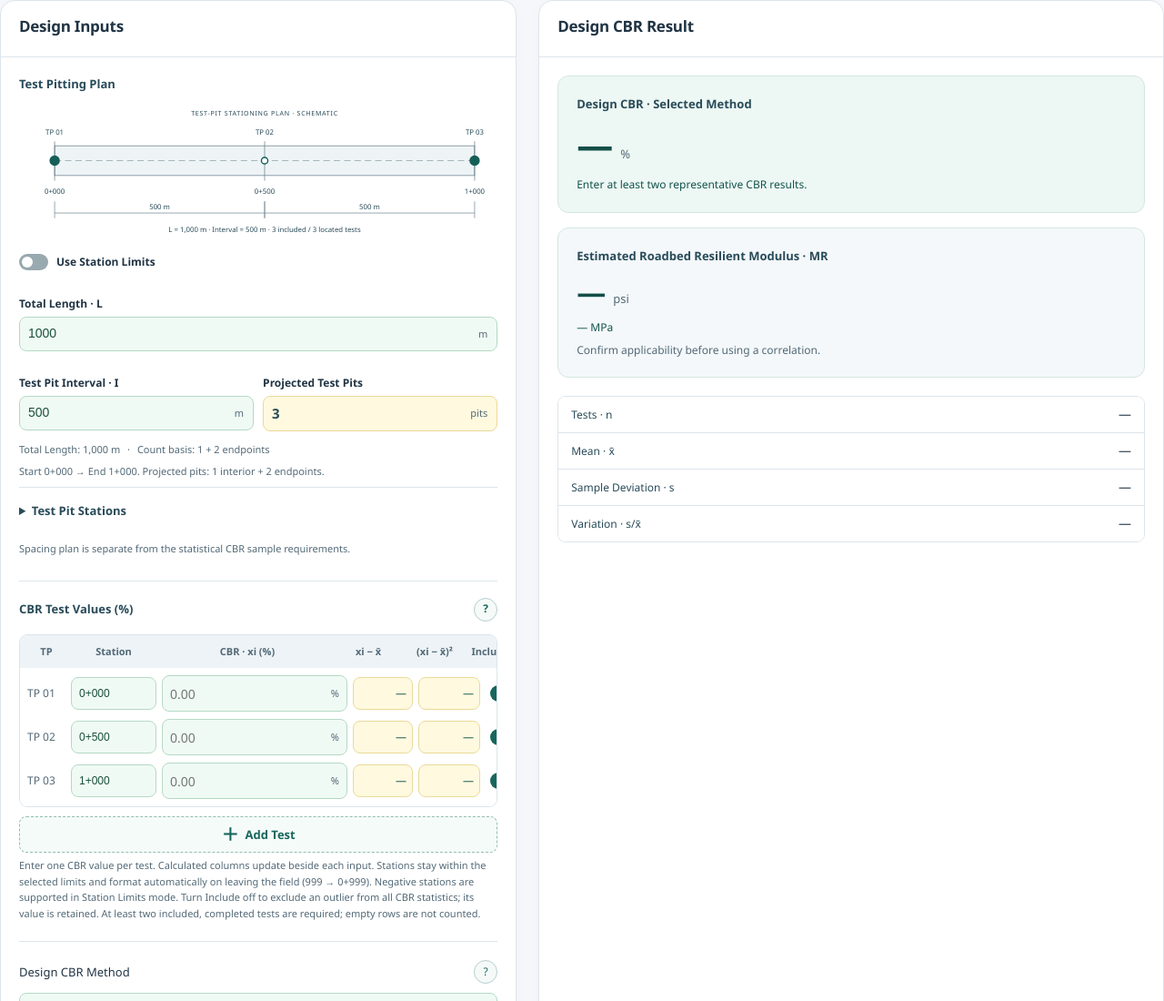
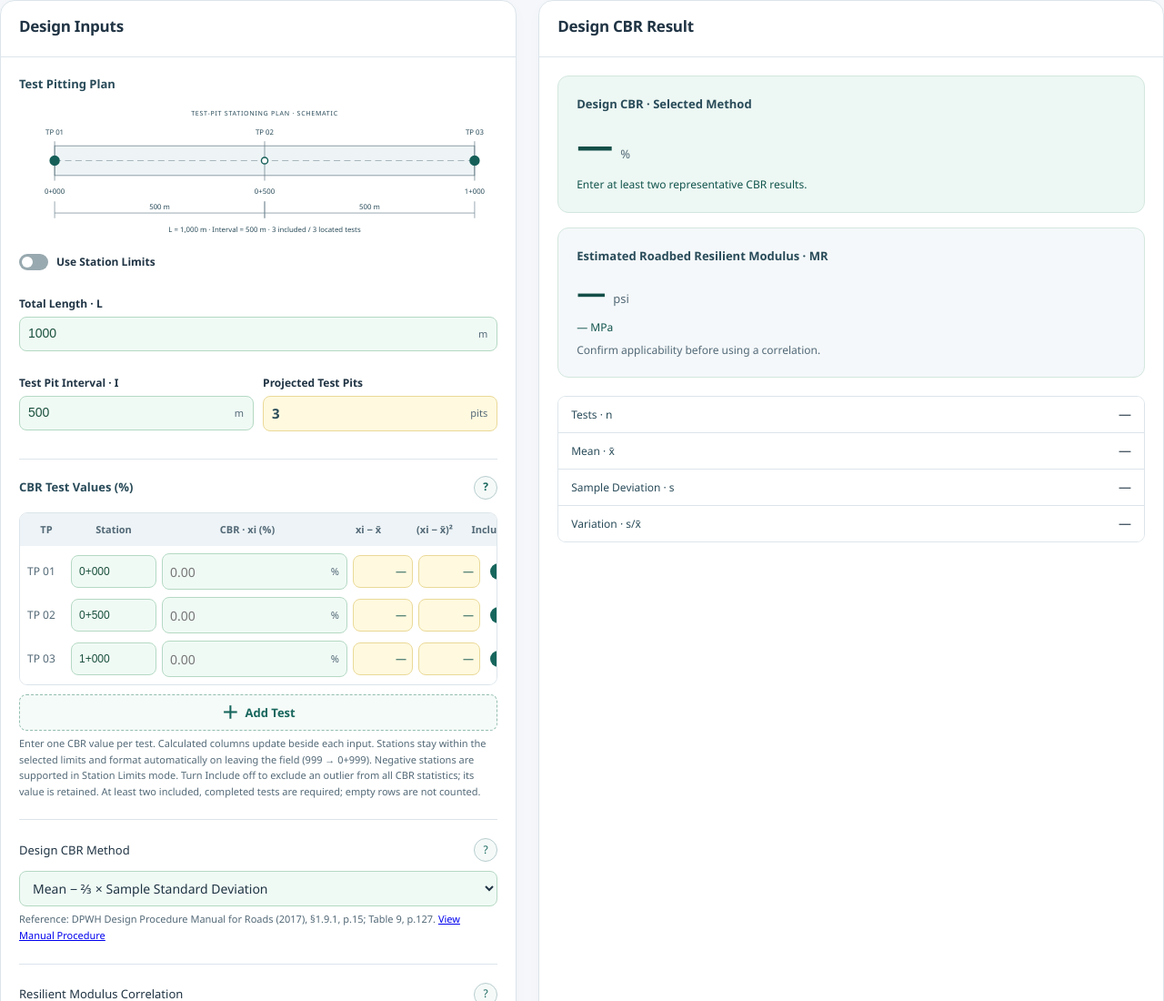
Before and after one commit to ljanre/hd-toolkit, a website: page src/components/design-cbr/index.html in a window 1280 px wide. Shown: the top 1100 px of the page at 91% size. Drawn offline with Linux system fonts and the light colour scheme.

Commit message:
Remove duplicate CBR plan notes and station list

```diff
--- a/src/components/design-cbr/index.html
+++ b/src/components/design-cbr/index.html
@@ -10,11 +10,8 @@
 <div><label for="pitInterval">Test Pit Interval · I</label><div class="pit-entry"><input id="pitInterval" type="number" min="0" step="any" value="500"><span>m</span></div></div>
 <div><label for="pitCount">Projected Test Pits</label><div class="pit-entry pit-calculated"><output id="pitCount">—</output><span>pits</span></div></div>
 </div>
-<p class="pit-plan-meta">Total Length: <output id="pitRoadLength">—</output> <span>·</span> Count basis: <output id="pitInterior">—</output></p>
-<p id="pitPlanStatus" class="pit-plan-status" role="status" aria-live="polite"></p>
+<p id="pitPlanStatus" hidden class="pit-plan-status" role="status" aria-live="polite"></p>
 
-<details><summary>Test Pit Stations</summary><div id="pitStations" class="pit-stations"></div></details>
-<p class="pit-plan-note">Spacing plan is separate from the statistical CBR sample requirements.</p>
 </section><div role="group" aria-labelledby="samplesLabel"><div class="samples-heading" id="samplesLabel">CBR Test Values (%) <button type="button" class="help" data-guide="samples" aria-label="Guide to CBR Test Values">?</button></div><div class="sample-worksheet"><div class="sample-columns" aria-hidden="true"><span>TP</span><span>Station</span><span>CBR · xi (%)</span><span>xi − x̄</span><span>(xi − x̄)²</span><span>Include</span><span></span></div><div id="samples" class="sample-inputs"></div></div><button id="addTest" class="add-test" type="button"><span aria-hidden="true">＋</span> Add Test</button><small id="sampleHelp">Enter one CBR value per test. Calculated columns update beside each input. Stations stay within the selected limits and format automatically on leaving the field (999 → 0+999). Negative stations are supported in Station Limits mode. Turn Include off to exclude an outlier from all CBR statistics; its value is retained. At least two included, completed tests are required; empty rows are not counted.</small></div>
 <div class="step-controls method-selection"><label for="method">Design CBR Method <button type="button" class="help" data-guide="method" aria-label="Guide to Design CBR Method">?</button></label><select id="method" aria-describedby="methodReference"><option value="statistical">Mean − ⅔ × Sample Standard Deviation</option><option value="range">Mean − (Maximum − Minimum) / C</option></select><small id="methodReference" hidden><span id="methodReferenceText"></span> <a id="methodReferenceLink" target="_blank" rel="noopener"></a></small></div>
 <div class="step-controls"><label for="mrMethod">Resilient Modulus Correlation <button type="button" class="help" data-guide="modulus" aria-label="Guide to Resilient Modulus Correlation">?</button></label><select id="mrMethod"><option value="linear">MR (psi) = 1500 × Design CBR</option><option value="power">MR (psi) = 2555 × (Design CBR)⁰·⁶⁴</option></select><label class="check" id="soilConfirmation"><input type="checkbox" id="fineSoaked" checked> Tests represent fine-grained soil with soaked design CBR ≤10</label></div>
@@ -38,4 +35,4 @@
 <div id="methodTables" hidden>
 <section class="guide-reference" aria-labelledby="minimumGuideTitle"><h3 id="minimumGuideTitle">Minimum Sample Count · DPWH Table 9</h3><p class="note">For the supplied error &lt; ±20% criterion, compare 100s/x̄ with this table. The tool uses the next listed ratio at or above the calculated ratio, without extrapolation beyond 70%. This sample-count check is not a new confidence-interval calculation.</p><table><thead><tr><th scope="col">s/x̄ (%)</th><th scope="col">Minimum Tests</th></tr></thead><tbody id="minimumRows"></tbody></table><p class="note">Verified in DPWH Design Procedure Manual for Roads (2017), §1.9.1, p.15 and Table 9, p.127.</p></section>
 <div id="manualCBR"><figure class="manual-figure"><a href="../../assets/dpwh-manual/cbr-procedure.png" target="_blank" rel="noopener"><img src="../../assets/dpwh-manual/cbr-procedure.png" loading="lazy" alt="§1.9.1 · Design CBR Procedure · p.15"></a><figcaption>DPWH Design Procedure Manual for Roads (2017) · §1.9.1 · Design CBR Procedure · p.15 · Click to enlarge.</figcaption></figure><figure class="manual-figure"><a href="../../assets/dpwh-manual/cbr-sample-count.png" target="_blank" rel="noopener"><img src="../../assets/dpwh-manual/cbr-sample-count.png" loading="lazy" alt="Table 9 · Minimum CBR Samples · p.127"></a><figcaption>DPWH Design Procedure Manual for Roads (2017) · Table 9 · Minimum CBR Samples · p.127 · Click to enlarge.</figcaption></figure></div><section id="coefficientReference" class="guide-reference" aria-labelledby="coefficientGuideTitle"><h3 id="coefficientGuideTitle">Coefficient C · Supplied Table 6-22</h3><p class="note">Design CBR = mean of individual locations − (Max CBR − Min CBR)/C. Reference shown in the supplied excerpt: DGCS Volume 4, Section 6.11.5. Select C using the number of completed tests.</p><table><thead><tr><th scope="col">Number of Values</th><th scope="col">C</th></tr></thead><tbody id="coefficientRows"></tbody></table></section>
-</div></dialog><script src="engine.js"></script><script src="cbr.js?v=signed-stations-5"></script><script src="sampling-plan.js?v=signed-stations-5"></script></body></html>
+</div></dialog><script src="engine.js"></script><script src="cbr.js?v=signed-stations-5"></script><script src="sampling-plan.js?v=clean-plan-7"></script></body></html>
--- a/src/components/design-cbr/sampling-plan.js
+++ b/src/components/design-cbr/sampling-plan.js
@@ -32,28 +32,28 @@
   }
   function update(){
     $('pitLengthField').hidden=stationMode;$('pitStationFields').hidden=!stationMode;
-    for(const id of ['pitCount','pitRoadLength','pitInterior'])$(id).textContent='—';
-    $('pitStations').replaceChildren();$('pitPlanStatus').classList.remove('invalid');
+    $('pitCount').textContent='—';$('pitPlanStatus').hidden=true;
+    $('pitPlanStatus').classList.remove('invalid');
     try{
       const pending=stationMode?(!$('pitStart').value.trim()||!$('pitEnd').value.trim()):!$('pitLength').value.trim();
       if(pending){activePlan=null;$('pitPlanStatus').textContent='Enter the road length or station limits to project test pits.';$('pitDiagram').innerHTML='';return;}
-      const plan=read();$('pitCount').textContent=fmt(plan.count);$('pitRoadLength').textContent=fmt(plan.length)+' m';$('pitInterior').textContent=fmt(plan.interior)+' + 2 endpoints';
+      const plan=read();$('pitCount').textContent=fmt(plan.count);
       $('pitPlanStatus').textContent='Start '+chainage(plan.start)+' → End '+chainage(plan.end)+'. Both endpoints are included once; final spacing '+fmt(plan.lastInterval)+' m.';
       $('pitDiagram').innerHTML=diagram(plan);
       activePlan=plan;window.CBRWorksheet?.setPlan(plan);refresh();
-    }catch(error){activePlan=null;$('pitPlanStatus').textContent=error.message;$('pitPlanStatus').classList.add('invalid');$('pitDiagram').innerHTML='';}
+    }catch(error){activePlan=null;$('pitPlanStatus').hidden=false;$('pitPlanStatus').textContent=error.message;$('pitPlanStatus').classList.add('invalid');$('pitDiagram').innerHTML='';}
   }
   function refresh(){
     if(!activePlan)return;
     $('pitDiagram').innerHTML=diagram(activePlan);
-    $('pitStations').replaceChildren();
-    const tests=window.CBRWorksheet?.getTests()||[],table=document.createElement('table');table.innerHTML='<thead><tr><th>TP</th><th>Station</th><th>Include</th></tr></thead>';
-    const body=document.createElement('tbody');for(const test of tests){const row=document.createElement('tr');for(const value of ['TP '+String(test.tp).padStart(2,'0'),test.station||'—',test.included?'On':'Off']){const cell=document.createElement('td');cell.textContent=value;row.append(cell);}body.append(row);}table.append(body);$('pitStations').append(table);
+
+    const tests=window.CBRWorksheet?.getTests()||[];
     const outside=tests.filter(t=>!Number.isFinite(station(t.station))||station(t.station)<activePlan.start||station(t.station)>activePlan.end).length;
-    $('pitPlanStatus').textContent='Start '+chainage(activePlan.start)+' → End '+chainage(activePlan.end)+'. Projected pits: '+activePlan.interior+' interior + 2 endpoints.'+(outside?' '+outside+' test stations are blank, invalid, or outside the limits and are not plotted.':'');
+    $('pitPlanStatus').textContent=outside?outside+' test stations are blank, invalid, or outside the limits and are not plotted.':'';
     if(activePlan.count>1000)$('pitPlanStatus').textContent+=' First 1,000 rows generated (worksheet limit); increase the interval for fewer pits.';
+    $('pitPlanStatus').hidden=!$('pitPlanStatus').textContent;
   }
-  window.CBRPitDiagram={refresh,bounds:()=>activePlan?{start:activePlan.start,end:activePlan.end}:null,notice:message=>{$('pitPlanStatus').textContent+=' '+message;}};
+  window.CBRPitDiagram={refresh,bounds:()=>activePlan?{start:activePlan.start,end:activePlan.end}:null,notice:message=>{$('pitPlanStatus').hidden=false;$('pitPlanStatus').textContent+=' '+message;}};
   $('pitStationMode').addEventListener('change',()=>{
     try{const plan=read();if(stationMode)$('pitLength').value=String(plan.length);else{$('pitStart').value='0+000';$('pitEnd').value=chainage(plan.end);}}catch{}
     stationMode=$('pitStationMode').checked;update();
```
Also changed, not shown: src/components/design-cbr/README.md.
